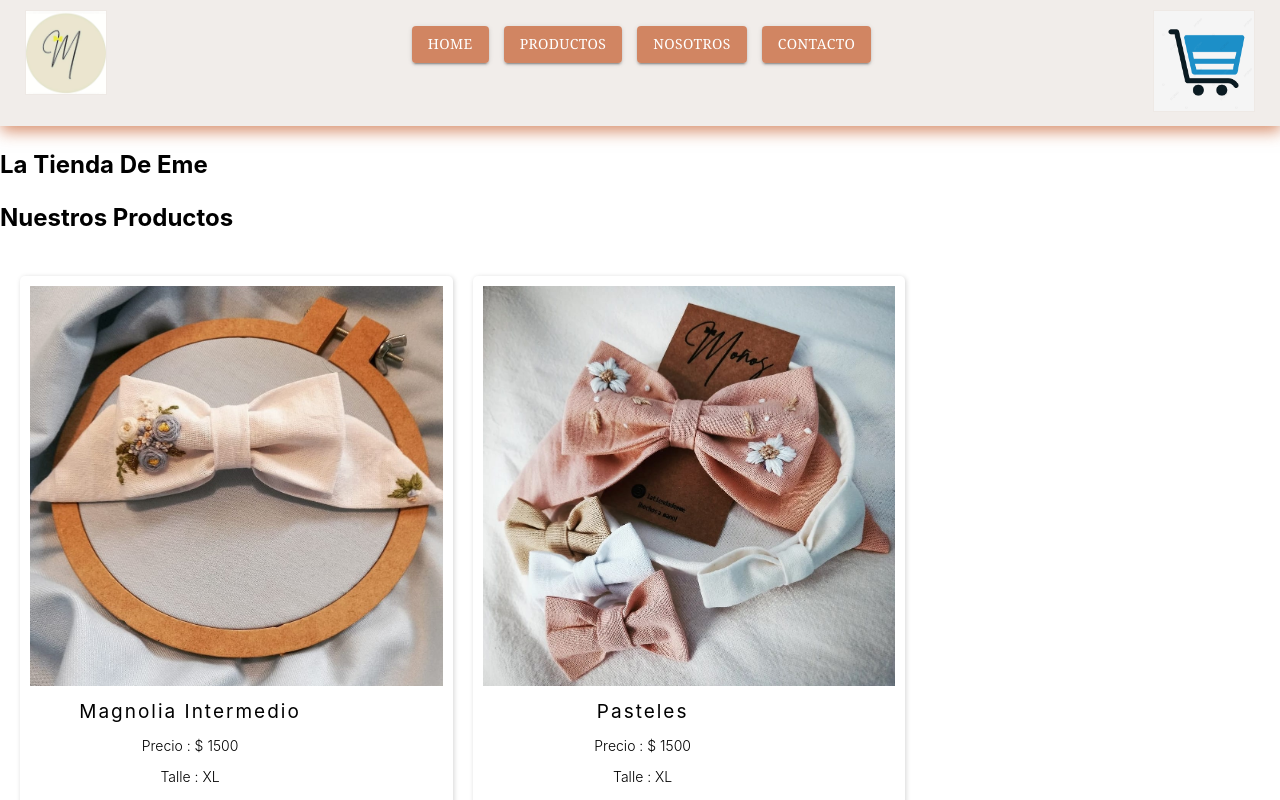
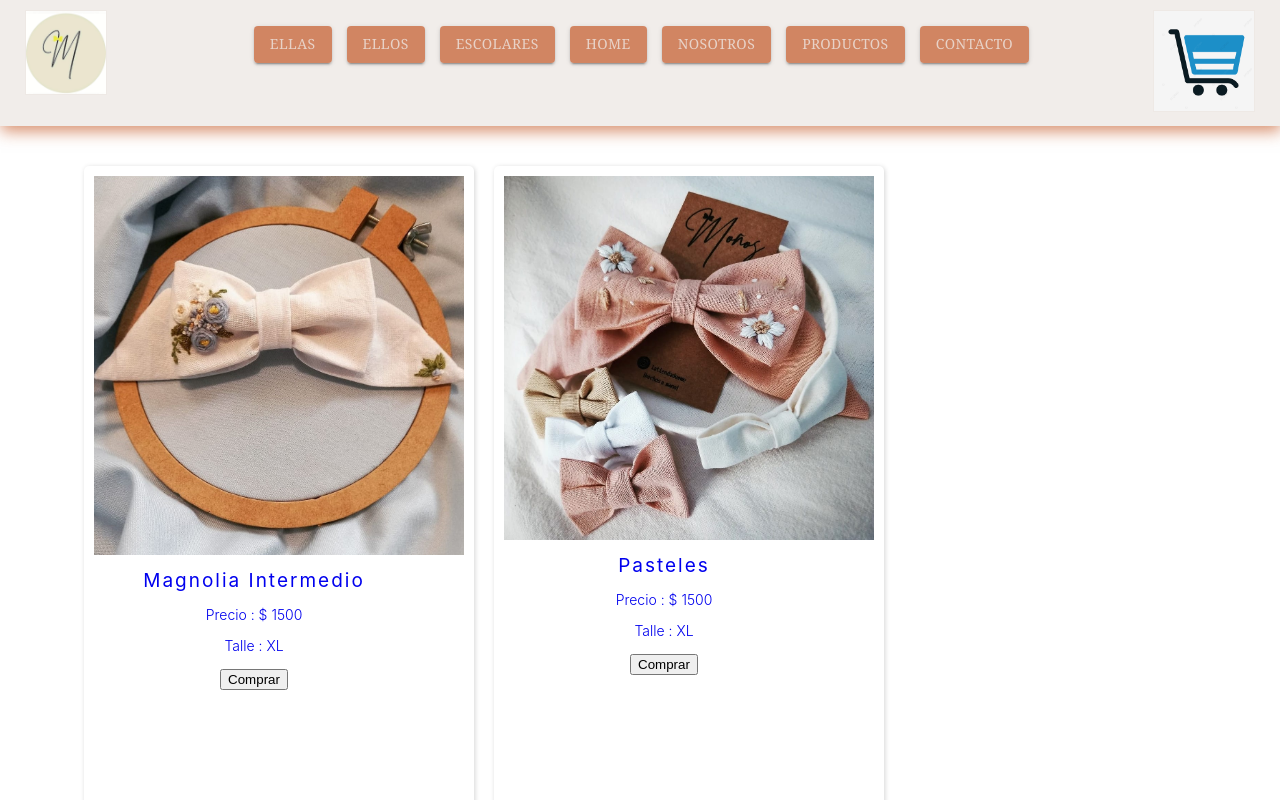
Before and after one commit to francofazzio/latiendadeeme-app, a React (Create React App) app: page / in a window 1280 px wide. Shown: the top 800 px of the page. Built offline with nearby package versions, Linux system fonts and the light colour scheme.

Commit message:
primera entrega final

```diff
--- a/package.json
+++ b/package.json
@@ -13,6 +13,7 @@
     "react": "^17.0.2",
     "react-bootstrap": "^2.2.1",
     "react-dom": "^17.0.2",
+    "react-router-dom": "^6.3.0",
     "react-scripts": "5.0.0",
     "web-vitals": "^2.1.4"
   },
--- a/src/App.js
+++ b/src/App.js
@@ -2,25 +2,32 @@
 import './App.css';
 import CartWidget from './components/CartWidget/CartWidget';
 import {Button} from'react-bootstrap';
+import { BrowserRouter, Routes, Route} from 'react-router-dom'
 import NavBar from './components/NavBar/NavBar'
 //import NavBarClass from'./components/NavBarClass'//
 import ListProducts from './components/ListProducts/ListProducts';
 import ItemDetailContainer from './components/ItemDetailContainer/ItemDetailContainer';
-
+import Container from '@mui/material/Container';
+//pages
+import HomePage from './pages/Home'
+import ContactPage from './pages/Contact'
+import NotFoundPage from './pages/NotFound'
+import DetailPage from './pages/Detail';
 
 function App() {
   return (
     <div className="App">
-    <NavBar />
-    {/*<p>Class component:</p>
-    <NavBarClass /> */}
-    <ListProducts>
-     <p>La Tienda De Eme</p>
-    <p>Nuestros Productos</p>
-    </ListProducts>
-    <ItemDetailContainer />
+    <BrowserRouter>
+      <NavBar />
+      <Routes>
+        <Route path="/contacto" element={<ContactPage />}/>
+        <Route path="/" element={<HomePage />}/>
+        <Route path="/:category/" element={<HomePage />}/>
+        <Route path="/:category/:id" element={<DetailPage />}/>
+        <Route path="*" element={<NotFoundPage />}/>
+      </Routes>
+    </BrowserRouter>
     </div>
-
   );
 }
 
--- a/src/Utils/productsMock.jsx
+++ b/src/Utils/productsMock.jsx
@@ -4,6 +4,7 @@ const mockProductos = [{
     talle : 'XL',
     price : 1500,
     image: 'moño6.jpeg',
+    category:'ellas',
     stock: 8
 },
 {
@@ -12,6 +13,7 @@ const mockProductos = [{
     talle : 'XL',
     price : 1500,
     image : 'moño5.jpeg',
+    category:'ellas',
     stock : 8
 
 },
@@ -21,7 +23,9 @@ const mockProductos = [{
     talle : 'XL',
      price : 1500,
      image:'moño4.jpeg',
+     category:'ellas',
      stock : 8
+
 
 
 },
@@ -31,6 +35,7 @@ const mockProductos = [{
     talle : 'XL',
      price : 1500,
      image: 'moño3.jpeg',
+     category:'ellas',
      stock : 8
 
 },
@@ -40,6 +45,7 @@ const mockProductos = [{
     talle : 'XL',
      price : 1500,
      image: 'moño2.jpeg',
+     category:'ellos',
      stock : 8
 
 },
@@ -49,6 +55,7 @@ const mockProductos = [{
     talle : 'XL',
      price : 1500,
      image: 'moño1.jpeg',
+     category: 'escolares',
      stock : 8
 
 },
--- a/src/components/Card/Card.jsx
+++ b/src/components/Card/Card.jsx
@@ -1,10 +1,11 @@
 import React,{ useState } from 'react'
 import './Card.css'
 import ItemCount from '../ItemCount/ItemCount'
+import { Link } from 'react-router-dom'
 
 
 export default function Card({ data }) {
-    const {title, price, talle,stock, image} = data
+    const {title, price, talle,stock, image, id} = data
     const [ count, setCount ] = useState(1)
     const [ countTest, setCountTest ] = useState(10)
 
@@ -20,7 +21,7 @@ export default function Card({ data }) {
 
     return(
         <div className="card-item">
-
+             <Link to={`/productos/${id}`}>
             <img src= {`./${image}`} alt={image} />
 
             <div className='container-card-data'>
@@ -28,8 +29,9 @@ export default function Card({ data }) {
             <p>Precio : $ {price}</p>
             <p>Talle : {talle}</p>
             <button>Comprar</button>
-        <ItemCount />
-        </div>
+            </div>
+            </Link>
+
         </div>
     )
 }
--- a/src/components/ListProducts/ListProducts.jsx
+++ b/src/components/ListProducts/ListProducts.jsx
@@ -1,9 +1,11 @@
 import { useState, useEffect} from 'react';
 import Card from '../Card/Card'
 import mockProductos from '../../Utils/productsMock'
+import { useParams } from 'react-router-dom'
 
-const ListProducts = ({children}) => {
 
+    const ListProducts = ({children}) => {
+    const { category } = useParams()
 
     const [products, setProducts] = useState([])
 
@@ -16,11 +18,22 @@ const ListProducts = ({children}) => {
         });
         };
         useEffect( () => {
+            setProducts([])
             getProducts().then( (productos) => {
-                setProducts(productos)
+                category ? filterProductByCategory(productos, category) : setProducts(productos)
+            })
+        }, [category])
 
+
+        const filterProductByCategory = (array , category) => {
+            return array.map( (product, i) => {
+                if(product.category === category) {
+                   return setProducts(products => [...products, product]);
+                }
             })
-        }, [])
+        }
+
+
 
     return(
         <div className="container-cards">
--- a/src/components/NavBar/NavBar.css
+++ b/src/components/NavBar/NavBar.css
@@ -0,0 +1,5 @@
+header.main-header li button a {
+    text-decoration: none;
+    color: #eee8e4c7;
+
+}
--- a/src/components/NavBar/NavBar.jsx
+++ b/src/components/NavBar/NavBar.jsx
@@ -2,8 +2,31 @@ import Button from '@mui/material/Button';
 import CartWidget from '../CartWidget/CartWidget';
 import Card from '../Card/Card';
 import './NavBar.css'
+import {Link} from 'react-router-dom'
+import { useEffect } from 'react';
+
 function NavBar(props){
-    return(
+  const pages = [
+    {
+        title:'Home',
+        url: '/'
+    },
+    {
+        title:'Nosotros',
+        url: '/nosotros'
+    },
+    {
+        title: 'Productos',
+        url: '/productos'
+    },
+    {
+        title: 'Contacto',
+        url: '/contacto'
+    }]
+
+
+
+  return(
         <header className='main-header'>
         <div className='container-logo'>
         <img
@@ -11,10 +34,30 @@ function NavBar(props){
         className="img-header"/>
         </div>
         <ul className='navbar'>
-          <li><Button variant="contained">Home</Button></li>
-          <li><Button variant="contained" >Productos</Button></li>
-          <li><Button variant="contained">Nosotros</Button></li>
-          <li><Button variant="contained">Contacto</Button></li>
+                    <li>
+                        <Button className="custom-btn" variant="contained">
+                            <Link to={'/ellas'}>Ellas</Link>
+                        </Button>
+                    </li>
+                    <li>
+                        <Button className="custom-btn" variant="contained">
+                            <Link to={'/ellos'}>Ellos</Link>
+                        </Button>
+                    </li>
+                    <li>
+                        <Button className="custom-btn" variant="contained">
+                            <Link to={'/escolares'}>Escolares</Link>
+                        </Button>
+                    </li>
+        {pages.map((page) => {
+            return(
+             <li>
+               <Button className="custom-btn" variant="contained">
+                 <Link to={page.url}>{page.title}</Link>
+                  </Button>
+             </li>
+            )
+          })}
         </ul>
         <CartWidget />
       </header>
--- /dev/null
+++ b/src/pages/Contact.jsx
@@ -0,0 +1,18 @@
+import { Container } from "react-bootstrap"
+import Button from '@mui/material/Button';
+import { useState } from 'react'
+
+const ContactPage = () => {
+    return(
+        <Container className="container-general">
+            <h1>Contacto</h1>
+            <form>
+                <input type="text" placeholder='Nombre'/>
+                <input type="text" placeholder='Apellido'/>
+                <input type="mail" placeholder='Email'/>
+                <button type="submit">Enviar</button>
+            </form>
+        </Container>
+    )
+}
+export default ContactPage
--- /dev/null
+++ b/src/pages/Detail.jsx
@@ -0,0 +1,46 @@
+import Container from '@mui/material/Container';
+import Button from '@mui/material/Button';
+import { useParams } from 'react-router-dom';
+import { useEffect, useState } from 'react';
+import mockProductos from '../Utils/productsMock'
+
+const DetailPage = () => {
+    const { id, category } = useParams()
+    const [product, setProduct] = useState({})
+
+    useEffect( () => {
+        filterProductById(mockProductos, id)
+    }, [id])
+
+    const filterProductById = (array , id) => {
+        return array.map( (product) => {
+            if(product.id == id) {
+                return setProduct(product)
+            }
+        })
+    }
+
+    return(
+        <Container className='container-general'>
+            <div className='container-detail'>
+            <div className='container-detail__img'>
+                <img src={`../${product.image}`} alt="moño" />
+            </div>
+            <div className='container-detail__info'>
+                <h3 className='info__title'>{product.title}</h3>
+                <p className='info__text'>$ {product.price}</p>
+                <p className='info__subtitle'>TALLE</p>
+                <p className='info__text'>{product.talle}</p>
+
+                  )
+                 </div>
+                <p className='info__subtitle'>DETALLE</p>
+                <p className='info__text detail__text'>Moño con bordado especial de florcitas, podes elegir tu color favorito</p>
+                <Button className='detail__btn-buy'>COMPRAR</Button>
+            </div>
+
+        </Container>
+    )
+}
+
+export default DetailPage
--- /dev/null
+++ b/src/pages/Home.jsx
@@ -0,0 +1,13 @@
+import ListProducts from '../components/ListProducts/ListProducts';
+
+import Container from '@mui/material/Container';
+
+
+const HomePage = () => {
+    return(
+        <Container className="container-general">
+            <ListProducts />
+        </Container>
+    )
+}
+export default HomePage
--- /dev/null
+++ b/src/pages/NotFound.jsx
@@ -0,0 +1,9 @@
+import Container from '@mui/material/Container';
+const NotFoundPage = () => {
+    return (
+        <Container className="general-container">
+            <h1>Error 404 - Pagina no encontrada</h1>
+        </Container>
+    )
+}
+export default NotFoundPage
```
Also changed, not shown: 1 other file (tests, documents, lock files or other folders).
